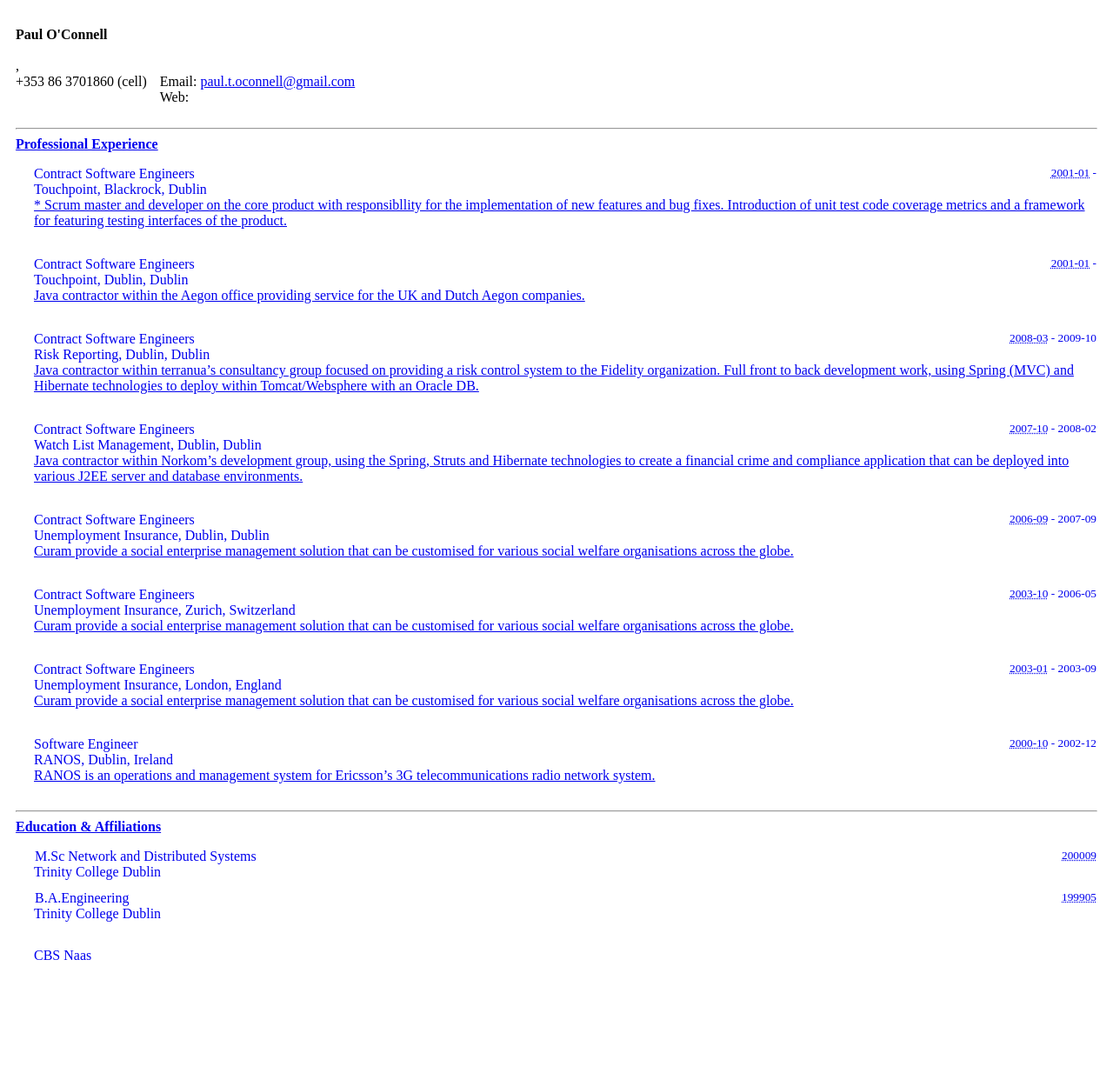
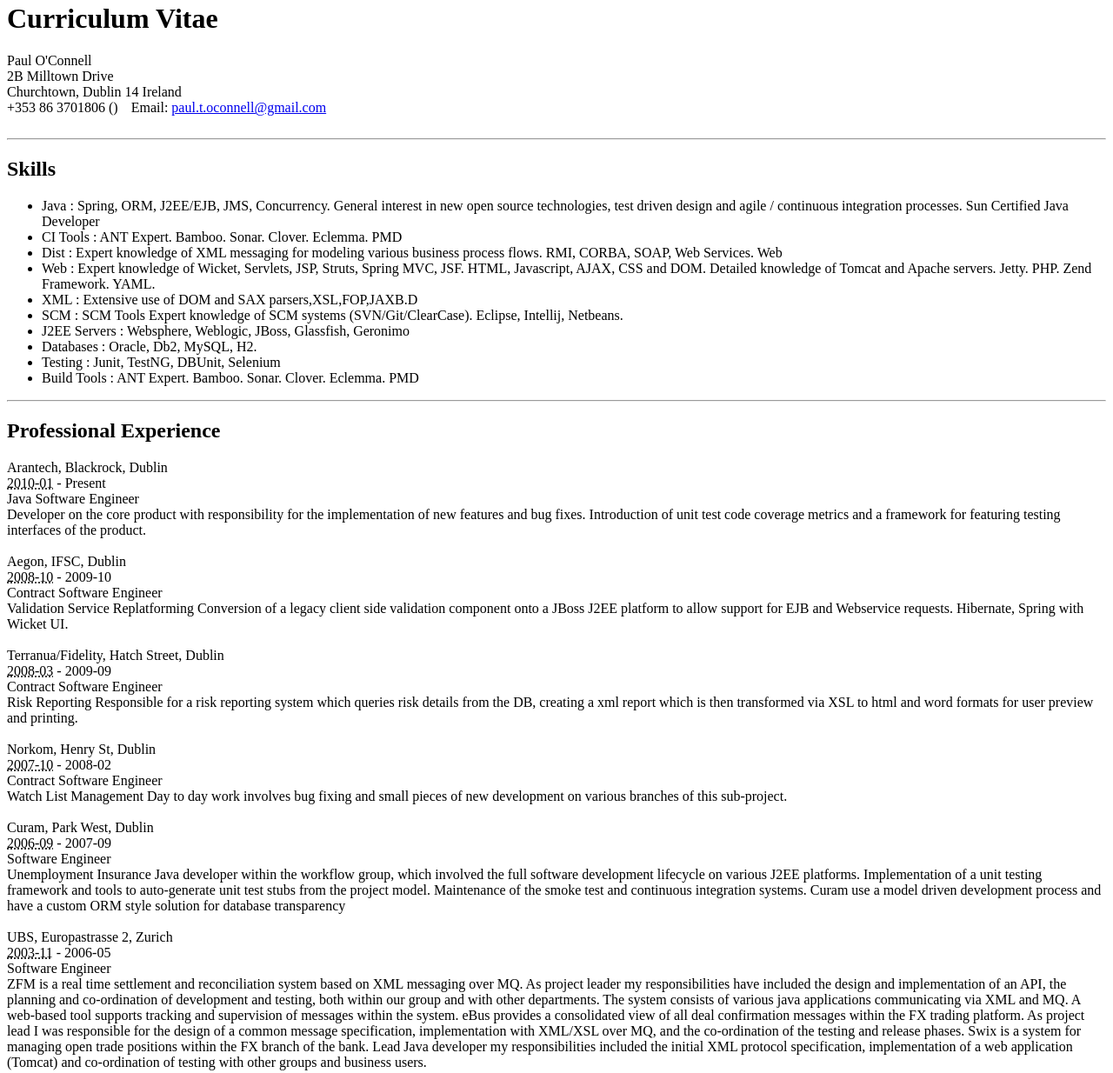
Before and after one commit to emeraldjava/emeraldjava, a plain HTML site: page src/main/html/resume.html in a window 1280 px wide. Shown: the part 5-1239 px from the top of the page at 87% size. Before the commit the page ends 1142 px from the top, so only its background shows below. Drawn offline with Linux system fonts and the light colour scheme.

Commit message:
update html version

```diff
--- a/src/main/html/resume.html
+++ b/src/main/html/resume.html
@@ -1,295 +1,184 @@
-<title>Paul  O'Connell's Resume</title>
-<style type="text/css">
-.hresume
-{
-    widt 100%;
-    padding: 10px;
-}
-
-.hresume abbr
-{
-    border: none;
-}
-
-.hresume address
-{
-    font-style: normal;
-}
-
-.hresume hr
-{
-    display: block;
-}
-
-.hresume .contact .fn
-{
-    font-weight: bold;
-    font-size: 12pt;
-}
-
-.hresume h2
-{
-    font-size: 12pt;
-    padding: 0 0 5px 0;
-    margin: 0;
-}
-
-.hresume .education, .hresume .accreditation
-{
-    margin: 10px 0 10px 20px;
-    padding: 1px;
-}
-
-.hresume .experience
-{
-    margin: 10px 0 30px 20px;
-    padding: 1px;
-}
-
-.hresume .summary, .hresume .tags
-{
-    margin: 10px 0 20px 20px;
-    padding: 1px;
-}
-
-.hresume .education .htitle, .hresume .experience .htitle
-{
-    float: left;
-}
-
-.hresume .htitle .include
-{
-    display: none;
-}
-
-.hresume .education .date_duration, .hresume .experience .date_duration
-{
-    float: right;
-    font-size: smaller;
-}
-
-.hresume .education .summary
-{
-    margin: 0;
-}
-
-.hresume .tags ul
-{
-    list-style: none;
-    margin: 0;
-    padding: 0;
-}
-
-.hresume .tags ul li
-{
-    display: inline;
-}
-</style>
-
-
-<br />
+<?xml version="1.0" encoding="UTF-8"?>
+<html xmlns:h="http://ns.hr-xml.org/2007-04-15">
+<head>
+<title>Paul  O'Connell's Curriculum Vitae
+</title>
+</head>
+<body>
 <div class="hresume">
+<h1 id="cv">Curriculum Vitae</h1>
 <div class="contact vcard">
 <div class="fn n" id="j">
 <span class="given-name">Paul</span>
-<span class="middle-name">
+<span class="middle-name"/>
 <span class="family-name">O'Connell</span>
-</span></div>
+</div>
 <div class="adr">
-<span class="street-address">
-<br />
-<span class="locality">, <span class="region">
-<span class="postal-code">
-<span class="country-name">
-</span></span></span></span></span></div>
+<span class="street-address">2B Milltown Drive</span>
+<br/>
+<span class="locality">Churchtown</span>, <span class="region">Dublin 14</span>
+<span class="postal-code"/>
+<span class="country-name">Ireland</span>
+</div>
 <div style="float: left; padding-right: 15px;">
 <span class="tel">
-<span class="value">+353 86 3701860</span> (<span class="type">cell</span>)</span>
+<span class="value">+353 86 3701806</span> (<span class="type"/>)</span>
+<br/>
 </div>
 <div style="float: left;">
-Email: <a class="email" href="mailto:paul.t.oconnell@gmail.com">paul.t.oconnell@gmail.com</a>
-<br />
-Web: <a class="url" href="http://draft.blogger.com/blogger.g?blogID=6147438495842600719">
-<br />
-</a><a class="url" href="http://draft.blogger.com/blogger.g?blogID=6147438495842600719">
-</a></div>
-<a class="url" href="http://draft.blogger.com/blogger.g?blogID=6147438495842600719">
-</a><br />
-<div style="clear: both;">
+		Email: <a class="external email fn" href="mailto:paul.t.oconnell@gmail.com">paul.t.oconnell@gmail.com</a>
+<br/>
 </div>
-<a class="url" href="http://draft.blogger.com/blogger.g?blogID=6147438495842600719">
-</a></div>
-<a class="url" href="http://draft.blogger.com/blogger.g?blogID=6147438495842600719">
-</a><br />
-<hr />
-<a class="url" href="http://draft.blogger.com/blogger.g?blogID=6147438495842600719">
+<div style="clear: both;">&nbsp;</div>
+</div>
+<hr/>
 <div>
-<h2>
-Professional Experience</h2>
+<h2>Skills</h2>
+<div>
+<div class="tags">
+<ul>
+<li>Java : Spring, ORM, J2EE/EJB, JMS, Concurrency. General interest in new open source technologies, test driven design and agile / continuous integration processes. Sun Certified Java Developer</li>
+<li>CI Tools : ANT Expert. Bamboo. Sonar. Clover. Eclemma. PMD</li>
+<li>Dist : Expert knowledge of XML messaging for modeling various business process flows. RMI, CORBA, SOAP, Web Services. Web</li>
+<li>Web : Expert knowledge of Wicket, Servlets, JSP, Struts, Spring MVC, JSF. HTML, Javascript, AJAX, CSS and DOM. Detailed knowledge of Tomcat and Apache servers. Jetty. PHP. Zend Framework. YAML.</li>
+<li>XML : Extensive use of DOM and SAX parsers,XSL,FOP,JAXB.D</li>
+<li>SCM : SCM Tools Expert knowledge of SCM systems (SVN/Git/ClearCase). Eclipse, Intellij, Netbeans.</li>
+<li>J2EE Servers : Websphere, Weblogic, JBoss, Glassfish, Geronimo</li>
+<li>Databases : Oracle, Db2, MySQL, H2.</li>
+<li>Testing : Junit, TestNG, DBUnit, Selenium</li>
+<li>Build Tools : ANT Expert. Bamboo. Sonar. Clover. Eclemma. PMD</li>
+</ul>
+</div>
+</div>
+</div>
+<hr/>
+<div>
+<h2>Professional Experience</h2>
 <div class="vcalendar">
 <div class="experience vevent vcard">
 <div class="htitle">
-<span class="title">Contract Software Engineers</span>
-<br />
-<span class="org">Touchpoint</span>, <span class="location">Blackrock, Dublin</span>
+<span class="org">Arantech</span>, <span class="location">Blackrock, Dublin</span>
 </div>
 <div class="date_duration">
-<abbr class="dtstart" title="2001-01-01">2001-01</abbr> - <abbr class="dtend">
-</abbr></div>
-<div style="clear: both;">
+<abbr class="dtstart" title="2001-01-01">2010-01</abbr> - <abbr class="dtend">Present</abbr>
 </div>
-<div class="description">
-* Scrum master and developer on the core product with responsibllity for the implementation of new features and bug fixes. Introduction of unit test code coverage metrics and a framework for featuring testing interfaces of the product.
-	</div>
+<span class="title">Java Software Engineer</span>
+<div class="description">Developer on the core product with responsibility for the implementation of new features and bug fixes. Introduction of unit test code coverage metrics and a framework for featuring testing interfaces of the product.</div>
 </div>
+<div style="clear: both">&nbsp;</div>
 <div class="experience vevent vcard">
 <div class="htitle">
-<span class="title">Contract Software Engineers</span>
-<br />
-<span class="org">Touchpoint</span>, <span class="location">Dublin, Dublin</span>
+<span class="org">Aegon</span>, <span class="location">IFSC, Dublin</span>
 </div>
 <div class="date_duration">
-<abbr class="dtstart" title="2001-01-01">2001-01</abbr> - <abbr class="dtend">
-</abbr></div>
-<div style="clear: both;">
+<abbr class="dtstart" title="2001-01-01">2008-10</abbr> - <abbr class="dtend">2009-10</abbr>
 </div>
-<div class="description">
-Java contractor within the Aegon office providing service for the UK and Dutch Aegon companies.</div>
+<span class="title">Contract Software Engineer</span>
+<div class="description">Validation Service Replatforming Conversion of a legacy client side validation component onto a JBoss J2EE platform to allow support for EJB and Webservice requests. Hibernate, Spring with Wicket UI.</div>
 </div>
+<div style="clear: both">&nbsp;</div>
 <div class="experience vevent vcard">
 <div class="htitle">
-<span class="title">Contract Software Engineers</span>
-<br />
-<span class="org">Risk Reporting</span>, <span class="location">Dublin, Dublin</span>
+<span class="org">Terranua/Fidelity</span>, <span class="location">Hatch Street, Dublin</span>
 </div>
 <div class="date_duration">
-<abbr class="dtstart" title="2001-01-01">2008-03</abbr> - <abbr class="dtend">2009-10</abbr>
+<abbr class="dtstart" title="2001-01-01">2008-03</abbr> - <abbr class="dtend">2009-09</abbr>
 </div>
-<div style="clear: both;">
+<span class="title">Contract Software Engineer</span>
+<div class="description">Risk Reporting Responsible for a risk reporting system which queries risk details from the DB, creating a xml report which is then transformed via XSL to html and word formats for user preview and printing.</div>
 </div>
-<div class="description">
-Java contractor within terranua’s consultancy group focused on providing a risk control system to the Fidelity organization. Full front to back development work, using Spring (MVC) and Hibernate technologies to deploy within Tomcat/Websphere with an Oracle DB.</div>
-</div>
+<div style="clear: both">&nbsp;</div>
 <div class="experience vevent vcard">
 <div class="htitle">
-<span class="title">Contract Software Engineers</span>
-<br />
-<span class="org">Watch List Management</span>, <span class="location">Dublin, Dublin</span>
+<span class="org">Norkom</span>, <span class="location">Henry St, Dublin</span>
 </div>
 <div class="date_duration">
 <abbr class="dtstart" title="2001-01-01">2007-10</abbr> - <abbr class="dtend">2008-02</abbr>
 </div>
-<div style="clear: both;">
+<span class="title">Contract Software Engineer</span>
+<div class="description">Watch List Management Day to day work involves bug fixing and small pieces of new development on various branches of this sub-project.</div>
 </div>
-<div class="description">
-Java contractor within Norkom’s development group, using the Spring, Struts and Hibernate technologies to create a financial crime and compliance application that can be deployed into various J2EE server and database environments.
-					</div>
-</div>
+<div style="clear: both">&nbsp;</div>
 <div class="experience vevent vcard">
 <div class="htitle">
-<span class="title">Contract Software Engineers</span>
-<br />
-<span class="org">Unemployment Insurance</span>, <span class="location">Dublin, Dublin</span>
+<span class="org">Curam</span>, <span class="location">Park West, Dublin</span>
 </div>
 <div class="date_duration">
 <abbr class="dtstart" title="2001-01-01">2006-09</abbr> - <abbr class="dtend">2007-09</abbr>
 </div>
-<div style="clear: both;">
+<span class="title">Software Engineer</span>
+<div class="description">Unemployment Insurance Java developer within the workflow group, which involved the full software development lifecycle on various J2EE platforms. Implementation of a unit testing framework and tools to auto-generate unit test stubs from the project model. Maintenance of the smoke test and continuous integration systems. Curam use a model driven development process and have a custom ORM style solution for database transparency</div>
 </div>
-<div class="description">
-Curam provide a social enterprise management solution that can be customised for various social welfare organisations across the globe.
-					</div>
-</div>
+<div style="clear: both">&nbsp;</div>
 <div class="experience vevent vcard">
 <div class="htitle">
-<span class="title">Contract Software Engineers</span>
-<br />
-<span class="org">Unemployment Insurance</span>, <span class="location">Zurich, Switzerland</span>
+<span class="org">UBS</span>, <span class="location">Europastrasse 2, Zurich</span>
 </div>
 <div class="date_duration">
-<abbr class="dtstart" title="2001-01-01">2003-10</abbr> - <abbr class="dtend">2006-05</abbr>
+<abbr class="dtstart" title="2001-01-01">2003-11</abbr> - <abbr class="dtend">2006-05</abbr>
 </div>
-<div style="clear: both;">
+<span class="title">Software Engineer</span>
+<div class="description">
+					ZFM is a real time settlement and reconciliation system based on XML messaging over MQ. As project leader my responsibilities have included the design and implementation of an API, the planning and co-ordination of development and testing, both within our group and with other departments. The system consists of various java applications communicating via XML and MQ. A web-based tool supports tracking and supervision of messages within the system.
+eBus provides a consolidated view of all deal confirmation messages within the FX trading platform. As project lead I was responsible for the design of a common message specification, implementation with XML/XSL over MQ, and the co-ordination of the testing and release phases.
+Swix is a system for managing open trade positions within the FX branch of the bank. Lead Java developer my responsibilities included the initial XML protocol specification, implementation of a web application (Tomcat) and co-ordination of testing with other groups and business users.
 </div>
-<div class="description">
-Curam provide a social enterprise management solution that can be customised for various social welfare organisations across the globe.
-					</div>
 </div>
+<div style="clear: both">&nbsp;</div>
 <div class="experience vevent vcard">
 <div class="htitle">
-<span class="title">Contract Software Engineers</span>
-<br />
-<span class="org">Unemployment Insurance</span>, <span class="location">London, England</span>
+<span class="org">UBS</span>, <span class="location">Liverpool St, London</span>
 </div>
 <div class="date_duration">
-<abbr class="dtstart" title="2001-01-01">2003-01</abbr> - <abbr class="dtend">2003-09</abbr>
+<abbr class="dtstart" title="2001-01-01">2003-01</abbr> - <abbr class="dtend">2003-10</abbr>
 </div>
-<div style="clear: both;">
+<span class="title">Software Engineer</span>
+<div class="description">
+Swix is a system for managing open trade positions within the FX branch of the bank. Lead Java developer my responsibilities included the initial XML protocol specification, implementation of a web application (Tomcat) and co-ordination of testing with other groups and business users.
 </div>
-<div class="description">
-Curam provide a social enterprise management solution that can be customised for various social welfare organisations across the globe.
-					</div>
 </div>
+<div style="clear: both">&nbsp;</div>
 <div class="experience vevent vcard">
 <div class="htitle">
-<span class="title">Software Engineer</span>
-<br />
-<span class="org">RANOS</span>, <span class="location">Dublin, Ireland</span>
+<span class="org">Erisson</span>, <span class="location">Clonskeagh, Dublin</span>
 </div>
 <div class="date_duration">
 <abbr class="dtstart" title="2001-01-01">2000-10</abbr> - <abbr class="dtend">2002-12</abbr>
 </div>
-<div style="clear: both;">
+<span class="title">Software Engineer</span>
+<div class="description">RANOS is an operations and management system for Ericsson’s 3G telecommunications radio network system. Member of a framework group, which provided generic server side Java/CORBA components</div>
 </div>
-<div class="description">
-RANOS is an operations and management system for Ericsson’s 3G telecommunications radio network system.</div>
+<div style="clear: both">&nbsp;</div>
 </div>
 </div>
-</div>
-<hr />
-
+<hr/>
 <div>
-<h2>
-Education &amp; Affiliations</h2>
+<h2>Education</h2>
 <div class="vcalendar">
 <div class="education vevent vcard">
 <div class="htitle">
 <span class="summary">M.Sc Network and Distributed Systems</span>
-<br />
+<br/>
 <span class="org">Trinity College Dublin</span>
 </div>
 <div class="date_duration">
-<abbr class="dtend" title="200009">200009</abbr>
+<abbr class="dtend" title=""/>
 </div>
-<div style="clear: both;">
-</div>
+<div style="clear: both">&nbsp;</div>
 </div>
 <div class="education vevent vcard">
 <div class="htitle">
-<span class="summary">B.A.Engineering</span>
-<br />
+<span class="summary">B.A.I in Computer and Electronic Engineering, B.A in Engineering Mathematics</span>
+<br/>
 <span class="org">Trinity College Dublin</span>
 </div>
 <div class="date_duration">
-<abbr class="dtend" title="199905">199905</abbr>
+<abbr class="dtend" title=""/>
 </div>
-<div style="clear: both;">
-</div>
-</div>
-<div class="education vevent vcard">
-<div class="htitle">
-<span class="summary">
-<br />
-<span class="org">CBS Naas</span>
-</span></div>
-<div class="date_duration">
-<abbr class="dtend" title="">
-</abbr></div>
-<div style="clear: both;">
+<div style="clear: both">&nbsp;</div>
 </div>
 </div>
 </div>
 </div>
-</a></div>
-<a class="url" href="http://draft.blogger.com/blogger.g?blogID=6147438495842600719">
-</a>
+</body>
+</html>
```
